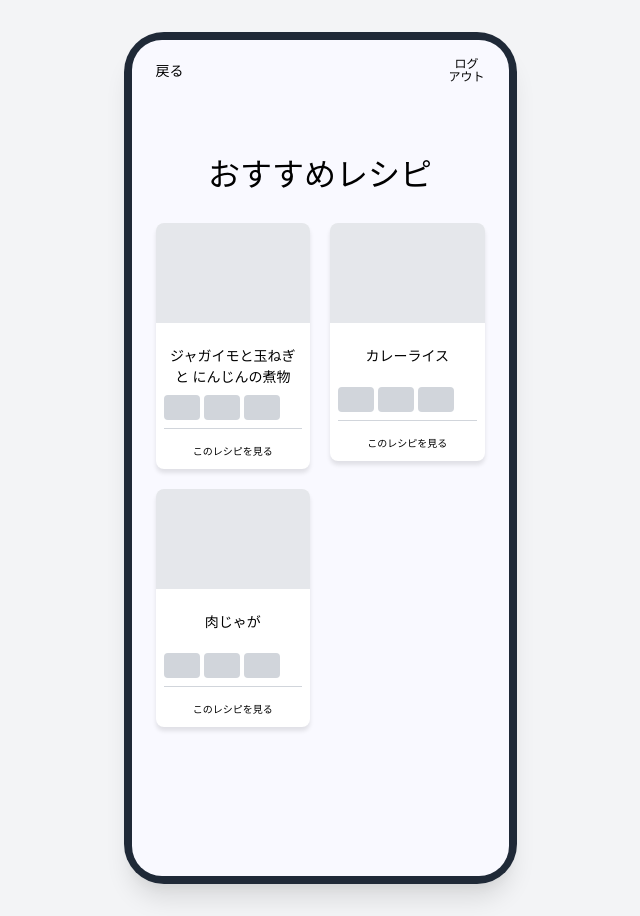
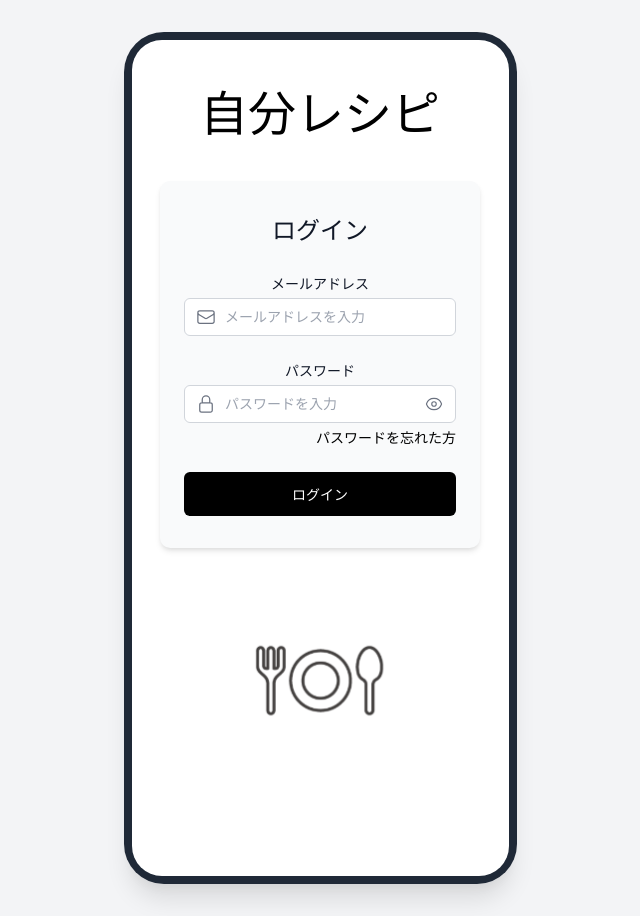
Before and after one commit to sdquang75/MWTBs, a React (Vite) app in the folder FRONTEND/my-app/: page /recipe-list in a window 1280 px wide. Shown: the whole page, without its empty margins (320-960 px from the left). Built offline with nearby package versions, Linux system fonts and the light colour scheme.

Commit message:
small change mb

```diff
--- a/FRONTEND/my-app/src/App.tsx
+++ b/FRONTEND/my-app/src/App.tsx
@@ -1,26 +1,33 @@
 
 import { Route, Routes } from 'react-router-dom';
 import './App.css'
+import { Login } from './pages/Login'
+import { RegisterInfo } from './pages/RegisterInfo';
 import { Dashboard } from './pages/Dashboard';
 import { IngredientInput } from './pages/IngredientInput';
-import { Login } from './pages/Login'
 import { NutritionInfo } from './pages/NutritionInfo';
 import { RecipeList } from './pages/RecipeList';
-import { RegisterInfo } from './pages/RegisterInfo';
+
 
 function App() {
   return (
-    <Routes>
-      <Route path="/login" element={<Login />} />
-      <Route path="/register-info" element={<RegisterInfo />} />
-      <Route path="/" element={<Dashboard />} />
-      <Route path="/ingredient-input" element={<IngredientInput />} />
-      <Route path="/nutrition-info" element={<NutritionInfo />} />
-      <Route path="/recipe-list" element={<RecipeList />} />
+    <Login/>
 
-      {/* Route mặc định, có thể trỏ về trang dashboard hoặc login */}
-      <Route index element={<Dashboard />} />
-    </Routes>
+
+
+
+    // <Routes>
+    //   <Route path="/login" element={<Login />} />
+    //   <Route path="/register-info" element={<RegisterInfo />} />
+    //   <Route path="/" element={<Dashboard />} />
+    //   <Route path="/ingredient-input" element={<IngredientInput />} />
+    //   <Route path="/nutrition-info" element={<NutritionInfo />} />
+    //   <Route path="/recipe-list" element={<RecipeList />} />
+
+
+    //   <Route index element={<Login />} />
+    // </Routes>
+
   );
 }
 export default App
--- a/FRONTEND/my-app/src/pages/Login.tsx
+++ b/FRONTEND/my-app/src/pages/Login.tsx
@@ -5,21 +5,61 @@ import { Icon } from '../components/Icon';
 import styles from './Login.module.css';
 import logo from '../assets/image 6.svg'
 
+
 export const Login = () => {
   const [showPassword, setShowPassword] = useState(false);
   const [email, setEmail] = useState('');
   const [password, setPassword] = useState('');
   const [loginError, setLoginError] = useState('');
+  const [isLoading, setIsLoading] = useState(false);
 
-  const handleLogin = (e: React.FormEvent) => {
+  // Lấy thông tin user bằng token
+  const fetchUserInfo = async (token: string) => {
+    try {
+      const res = await fetch('http://localhost:8000/api/user', {
+        headers: { 'Authorization': `Bearer ${token}` }
+      });
+      if (res.ok) {
+        const user = await res.json();
+        // Có thể lưu user vào state hoặc localStorage nếu muốn
+        localStorage.setItem('user', JSON.stringify(user));
+      }
+    } catch {}
+  };
+
+  // Đăng xuất: xóa token, chuyển hướng về login
+  const handleLogout = () => {
+    localStorage.removeItem('access_token');
+    localStorage.removeItem('user');
+    window.location.href = '/login';
+  };
+
+  const handleLogin = async (e: React.FormEvent) => {
     e.preventDefault();
     if (!email || !password) {
       setLoginError('メールアドレスとパスワードを入力してください');
-    } else {
-      setLoginError('');
-      // [Suy luận]: Xử lý logic đăng nhập ở đây
-      console.log('Logging in with:', { email, password });
+      return;
     }
+    setLoginError('');
+    setIsLoading(true);
+    try {
+      const response = await fetch('http://localhost:8000/api/login', {
+        method: 'POST',
+        headers: { 'Content-Type': 'application/json' },
+        body: JSON.stringify({ email, password })
+      });
+      const data = await response.json();
+      if (response.ok && data.access_token) {
+        localStorage.setItem('access_token', data.access_token);
+        await fetchUserInfo(data.access_token);
+        window.location.href = '/';
+      } else {
+        setLoginError(data.message || data.errors?.email?.[0] || 'ログインに失敗しました');
+      }
+    } catch (err) {
+      setLoginError('サーバーへの接続に失敗しました');
+    }
+    setIsLoading(false);
   };
 
   return (
@@ -75,8 +115,8 @@ export const Login = () => {
                 </a>
               </div>
 
-              <button type="submit" className={styles.loginButton}>
-                ログイン
+              <button type="submit" className={styles.loginButton} disabled={isLoading}>
+                {isLoading ? 'ログイン中...' : 'ログイン'}
               </button>
             </form>
           </div>
```
